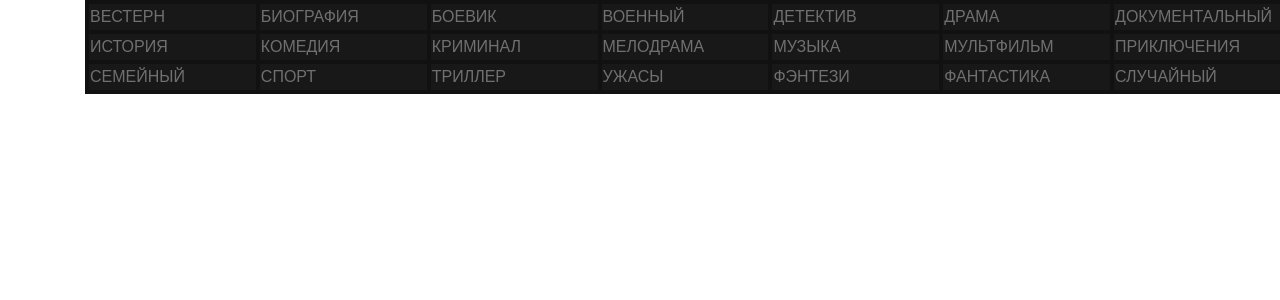
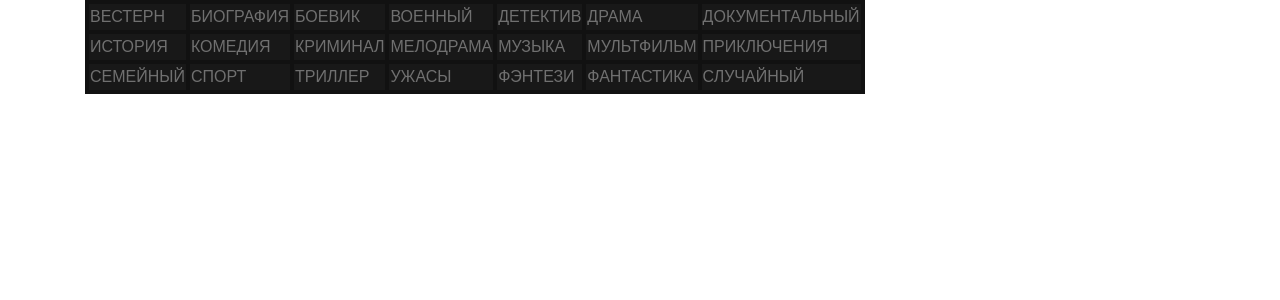
Before and after one commit to mansur20478/Movie-Website, a Flask app: page / in a window 1280 px wide. Shown: the top 300 px of the page. Run offline with Flask 2, Linux system fonts and the light colour scheme; some libraries are stand-ins or nearby versions.

Commit message:
FLEXBOX added

```diff
--- a/static/css/style.css
+++ b/static/css/style.css
@@ -1,18 +1,17 @@
-
-
 .genre_show table{
-    margin-left:auto;
-    margin-right:auto;
-    width: 1200px;
+    display: grid;
+    grid-template-columns: repeat(auto-fill, 25%);
+    justify-content: space-around;
+    width: 100%;
     align: center;
     table-layout: fixed;
-    background: #181818;
     border-collapse:collapse;
     color:#707070;
     font-family: sans-serif;
 }
 .genre_show td{
     border: 4px solid #111;
+    background: #181818;
 }
 .genre_show a{
     outline: none;
```
